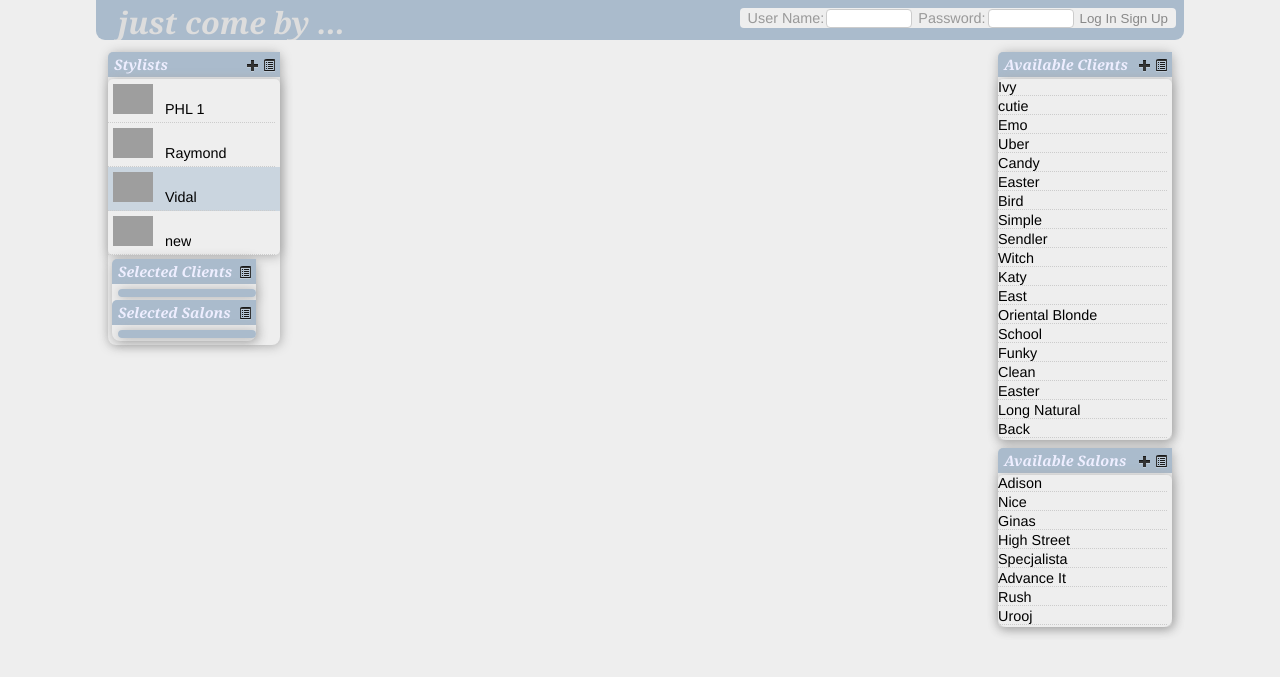
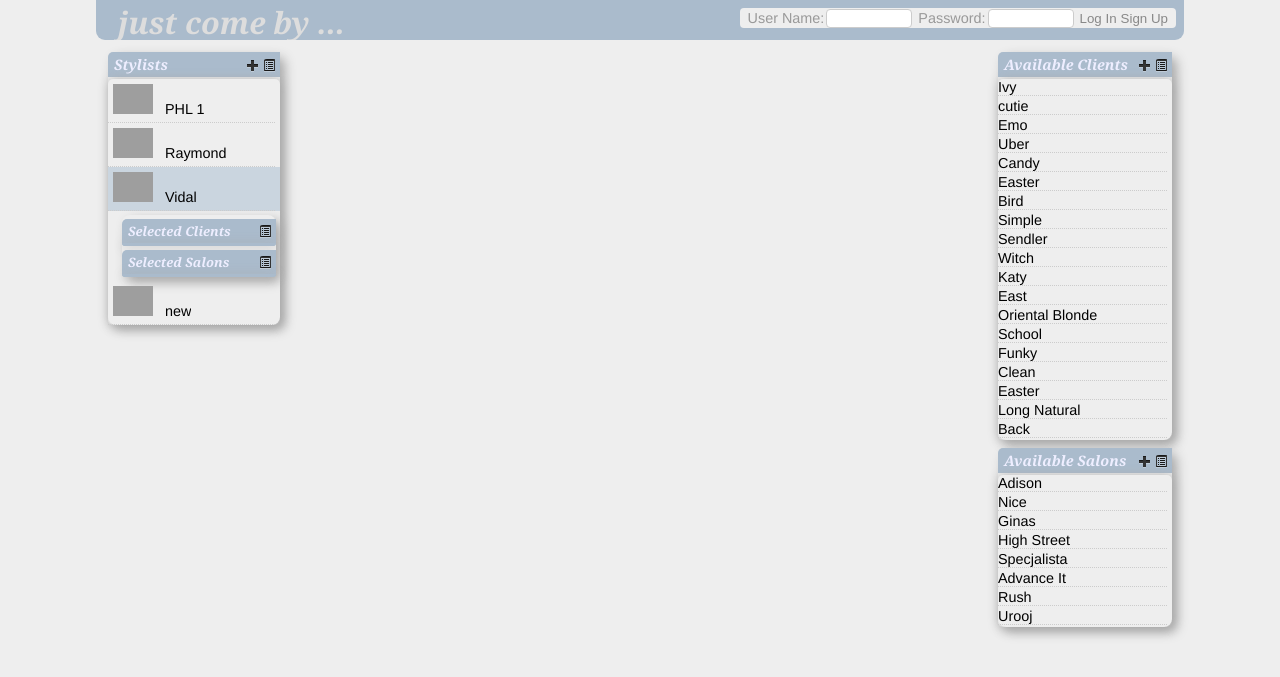
Before and after one commit to jarek707/cmsPane, a PHP site: page / in a window 1280 px wide. Shown: the top 677 px of the page. Run offline with PHP 8.4, Linux system fonts and the light colour scheme; data comes from the database, SQL or seed files in the repository; data that the repository does not hold is empty; grey boxes are pictures that could not be loaded.

Commit message:
... quick push ...

```diff
--- a/css/style.css
+++ b/css/style.css
@@ -188,9 +188,13 @@ div[cms-pane] .inlineWrapper,
 cms-pane .inlineWrapper {
   display: block;
   width: 100%;
-  margin: 5px 0;
   padding: 0;
   background: #fff;
+}
+div[cms-pane] .inlineWrapper > *,
+cms-pane .inlineWrapper > * {
+  float: right;
+  max-width: 90%;
 }
 div[cms-pane] .inlineWrapper div[cms-pane],
 cms-pane .inlineWrapper div[cms-pane],
@@ -198,13 +202,22 @@ div[cms-pane] .inlineWrapper cms-pane,
 cms-pane .inlineWrapper cms-pane {
   padding: 0;
 }
+div[cms-pane] .inlineWrapper div[cms-pane] [cms-header],
+cms-pane .inlineWrapper div[cms-pane] [cms-header],
+div[cms-pane] .inlineWrapper cms-pane [cms-header],
+cms-pane .inlineWrapper cms-pane [cms-header] {
+  margin: 4px 0 0 0;
+}
 div[cms-pane] .inlineWrapper div[cms-pane] ul.dataContent,
 cms-pane .inlineWrapper div[cms-pane] ul.dataContent,
 div[cms-pane] .inlineWrapper cms-pane ul.dataContent,
 cms-pane .inlineWrapper cms-pane ul.dataContent {
-  width: 90%;
-  border: 4px solid #abc;
-  margin: 3px 0;
+  width: 148px;
+  border: 3px solid #abc;
+  border-top: 0;
+  border-top-left-radius: 0;
+  border-top-right-radius: 0;
+  margin: 0px 0 0px 0;
   float: right;
 }
 div[cms-pane] .inlineWrapper div[cms-pane] ul.dataContent li,
@@ -359,7 +372,7 @@ cms-pane ul.dataContent {
   box-shadow: 1px 1px 11px #aaa;
   float: left;
   font-size: 0.9em;
-  margin: 0;
+  margin: 0 0 0px 0;
   padding: 0;
   width: 100%;
 }
@@ -612,7 +625,7 @@ cms-pane[rel="m-1-out"] ul.dataContent li.row div[p-img] img {
   -ms-border-radius: 8px;
   -o-border-radius: 8px;
   border-radius: 8px;
-  box-shadow: 1px 1px 11px #aaa;
+  box-shadow: 5px 5px 11px #aaa;
 }
 .box.inside {
   margin-left: 12px;
--- a/data/db.php
+++ b/data/db.php
@@ -46,6 +46,7 @@ class db extends mysqli {
     }
 
     public function updateRel($tab, $rowId, $data) {
+        $data = empty($data) ? '{}' : json_encode($data);
         $numRows= mysqli_num_rows($this->query("SELECT * FROM `$tab` WHERE id=$rowId"));
 
         if ($numRows)  {
@@ -53,7 +54,7 @@ class db extends mysqli {
         } else {
             $this->query($sql = "INSERT INTO `$tab` (`id`, `rel`) VALUES ($rowId, '" . $data . "')");
         }
-        return array($this->error, $sql, $numRows);
+        return array($this->error, $sql, $inData);
     }
 
 
@@ -91,7 +92,7 @@ switch ($_GET['action']) {
     case 'get'    : $ret = $db->getAll($tab, $rel);     break;
     case 'del'    : $ret = $db->delete($tab, $rowId);   break;
     case 'post'   :
-        $ret = $rel ? $db->updateRel($tab, $rowId, json_encode($_POST))
+        $ret = $rel ? $db->updateRel($tab, $rowId, $_POST)
                     : $db->update(   $tab, $rowId, $_POST);
         break;
     default: ;
--- a/js/cmsPane.js
+++ b/js/cmsPane.js
@@ -192,6 +192,10 @@ angular.module('app.directives', ['app.gridConf', 'app.directiveScopes'])
                 template : '',
                 compile  : function(el, attrs) {
                     var iterate = el.html();
+                    var buttons=el.find('buttons').attr('use');
+                    LGE( 'bu ' + buttons +  '  ttons');
+                    el.find('buttons').replaceWith('<div>BUTTONS</div>');
+                    LGE( 'no buttons : ' + iterate);
                     el.html('');
                     function link($scope, $element) {
                         $element.append(
@@ -234,11 +238,9 @@ angular.module('app.directives', ['app.gridConf', 'app.directiveScopes'])
                         }
 
                         if (parentScope) {
-                            LG( attrs.key, '1');
                             dom.compileChildPane(parentScope, el);
                         } else {
                             $scope.$on('scopeReady', function(evtObj, key, pScope) {
-                            LG( attrs.key, '2');
                                 if (attrs.parentKey === key ) {
                                     _.defer(function() { dom.compileChildPane(pScope, el); }, 300);
                                 }
--- a/js/controllers.js
+++ b/js/controllers.js
@@ -28,14 +28,11 @@ angular.module('app.directiveScopes', ['app.gridConf'])
                         };
                     },
                     'm-p-out'  :function($scope, $element) {
-                        var saveRelData = $scope.expose({data:'saveRelData'});
-
                         $scope.updateList = function() {
-                            if (!_.isEmpty($scope.rowId)) {
-                                $scope.list = {};
-                                var relData = $scope.expose({data:'relData'})[$scope.rowId];
-
-                                if (!_.isUndefined(relData)) {
+                            $scope.list = {};
+                            var relData = $scope.expose({data:'relData'})[$scope.rowId];
+                            if (!_.isEmpty($scope.rowId) && !_.isEmpty(relData)) {
+                                if (!_.isUndefined(relData) ) {
                                     var list = {};
                                     for (var i in relData) {
                                         list[relData[i].ord] = $scope.parentList[i];
@@ -48,9 +45,12 @@ angular.module('app.directiveScopes', ['app.gridConf'])
                                     setTimeout(function() { $scope.list = list; $scope.$digest(); }, 0);
                                 }
 
-                                _.isEmpty(relData) && (relData = {} );
-                                saveRelData();
+                            } else {
+                                relData = {};
                             }
+                        };
+
+                        $scope.setData = function() {
                         };
 
                         $scope.$on('relDataChanged', $scope.updateList);
@@ -84,7 +84,7 @@ angular.module('app.directiveScopes', ['app.gridConf'])
                         $scope.relDataKey = $scope.expose({data: 'meta'}).key + '/' + $scope.meta.key;
 
                         lData.getData($scope.relDataKey, function(relData) {
-                            relData = _.isString(relData) ? json_parse(relData) : relData;
+                            $scope.allRelData = _.isString(relData) ? json_parse(relData) : relData;
                             $scope.relData = _.isEmpty(relData) ? {} : relData;
                         });
 
@@ -144,7 +144,8 @@ angular.module('app.directiveScopes', ['app.gridConf'])
                     },
                     'default' : function($scope, $element) {
                         $scope.attachAfterRow = function() {
-                            var inEl = $element.parent().parent().parent().find('inline').show().detach();
+                            var inEl = $element.parent().parent().parent().parent().find('inline').show().detach();
+                            LG( inEl, ' after ' , $element.parent());
                             $element.parent().after(inEl);
                         };
 
@@ -296,7 +297,12 @@ angular.module('app.directiveScopes', ['app.gridConf'])
                         var parentSave = $scope.save;
                         $scope.save = function(row, id) {
                             parentSave(row, id);
-                        }
+                        };
+
+                        $scope.remove = function(id) {
+                            delete $scope.relData[$scope.rowId][id];
+                            $scope.saveRelData();
+                        };
                     }
                 },
                 'row' : { // CONTROLLER
@@ -326,8 +332,7 @@ angular.module('app.directiveScopes', ['app.gridConf'])
 
                     },
                     'm-p' : function($scope) {
-
-                        $scope.dblClk = function(){ // We are adding on click in this one
+                        function add(){ // We are adding on click in this one
                             if ( $scope.rowClass.indexOf('editable') === -1 ) {
                                 /// TODO see if contains does anything here
                                 if (!_.contains($scope.relData[$scope.rowId], $scope.id)) {
@@ -349,14 +354,10 @@ angular.module('app.directiveScopes', ['app.gridConf'])
                                     }
                                 }
 
-                                //$scope.saveRelData();
+                                $scope.saveRelData();
                                 $scope.$parent.$broadcast('relDataChanged'); // update rel pane
                             }
                         };
-
-                        $scope.out = function() {
-                            $scope.dblClk();
-                        }
 
                         function updateRelData() {
                             if ( $scope.relData ) {
@@ -367,21 +368,22 @@ angular.module('app.directiveScopes', ['app.gridConf'])
                             }
                         };
 
+                        $scope.dblClk = function() { add(); }
+                        $scope.out    = function() {  add();}
+
                         var parentDel = $scope.del;
                         $scope.del = function() {
                             // TODO add sorting 'ord' for relData
                             updateRelData();
-
                             $scope.saveRelData();
-                            updateRelData();
                             $scope.$parent.$broadcast('relDataChanged'); // update rel pane
                             parentDel();
                         };
 
                         var parentSave = $scope.save;
                         $scope.save = function() {
+                            updateRelData();
                             parentSave();
-                            updateRelData();
                             $scope.$parent.$broadcast('relDataChanged'); // update rel pane
                         };
                         $scope.clk = function() {
@@ -393,11 +395,11 @@ angular.module('app.directiveScopes', ['app.gridConf'])
                                 '<img src="' + $scope.workRow.right + '"></img>' +
                                 '</div>'
                             );
-                        }
+                        };
                     },
                     'm-p-out' : function($scope, $element) {
                         $scope.remove = function() { // Remove related item
-                            delete $scope.expose({data:'relData'})[$scope.rowId][$scope.list[$scope.id].id];
+                            $scope.expose({data : 'remove'})($scope.list[$scope.id].id);
                             $scope.updateList();
                         };
                         $scope.clk = function() {
@@ -423,6 +425,10 @@ angular.module('app.directiveScopes', ['app.gridConf'])
                                 }
                             }));
                         }
+
+                        $scope.hover = function() {
+                            LGE( 'hover ' );
+                        };
 
                         $scope.getElementClass = function(i) {
                             return $scope.meta.tab[i].type === 'T' ? '' : 'notext';
--- a/js/services.js
+++ b/js/services.js
@@ -10,6 +10,8 @@ angular.module('app.services', ['app.gridConf'])
                             angular.element(buttons[i]).remove();
                         }
                     }
+                    el.data().html = el.html();
+                    //el.html('');
                 }
             },
             'getItem' : function($scope, item, cb) {
@@ -29,7 +31,6 @@ angular.module('app.services', ['app.gridConf'])
                 return $ret;
             },
             'compileChildPane' : function(parentScope, el) {
-                LG( ' comp ' );
                 var data = _.clone(el.data().meta);
                 var comp = $compile(el.data().outer)(parentScope);
                 comp.data().meta = data;
@@ -161,7 +162,7 @@ angular.module('app.services', ['app.gridConf'])
                         if (_.isEmpty(data)) data = {};
                         cb(data);
                     }).error(
-                        function(data) { LG('ERROR', data, key );}
+                        function(data) { LGE('GET DATA ERROR FOR ' + data, key );}
                     )
                     ;
                 }
--- a/partials/cmsPane.html
+++ b/partials/cmsPane.html
@@ -1,6 +1,6 @@
 <ul class="dataContent" ng-class='sortable' ng-hide='hideContent'>
      <li ng-repeat="(id,row) in list|trimList:listFilter" ng-class='rowClass' class='row' ord-id="{{row.id}}"
-        ng-dblclick="dblClk()" ng-click="clk()"
+        ng-dblclick="dblClk();" ng-click="clk();" ng-mouseover="hover();"
      >
         <inject-iterator />
      </li>
```
Also changed, not shown: css/app.less (+16 -6 lines).
